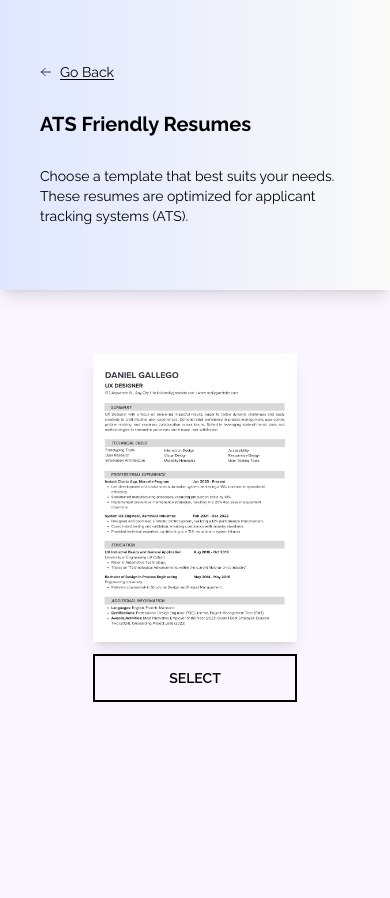
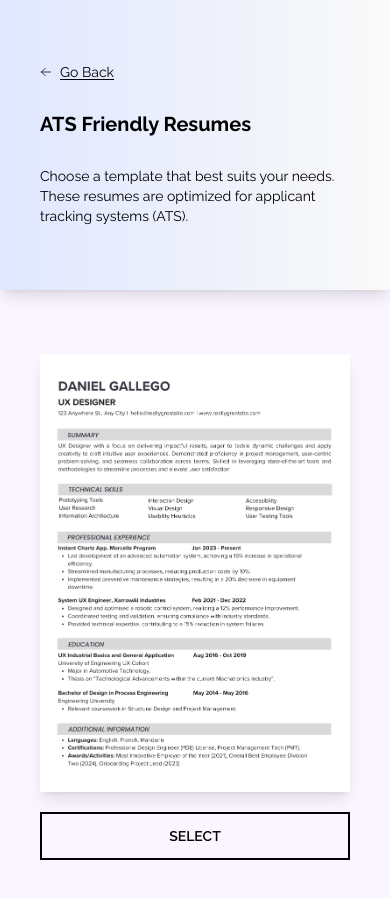
Before and after one commit to vairavanthiagarajan/Alchemy-resume-builder, a website: page choose.html in a window 390 px wide. Shown: the part 66-964 px from the top of the page. Before the commit the page ends 844 px from the top, so only its background shows below. Drawn offline with Linux system fonts and the light colour scheme; some icons are missing; a web font is replaced by a local one.

Commit message:
Update modified files

```diff
--- a/choose.html
+++ b/choose.html
@@ -32,8 +32,8 @@
     </div>
     <!--selection-title-->
     <!--template-photos-->
-    <div class="px-10 md:px-28 py-16 flex flex-col gap-3 w-fit md:mx-0 mx-auto">
-            <img src="./images/RESUME - EXAMPLE.png" class="md:h-96 h-72 shadow-lg">
+    <div class="px-10 md:px-28 py-16 flex flex-col gap-5 w-fit md:mx-0 mx-auto">
+            <img src="./images/RESUME - EXAMPLE.png" class="md:h-96 h-auto shadow-lg">
             <button onclick="window.location.href='./template.html'" class="hover:border-violet-500 hover:text-violet-500 border-2 p-3 md:p-5 border-black font-semibold text-sm font-raleway"> SELECT </button>
     </div>
     <!--template-photos-->
```
Also changed, not shown: style.css.
